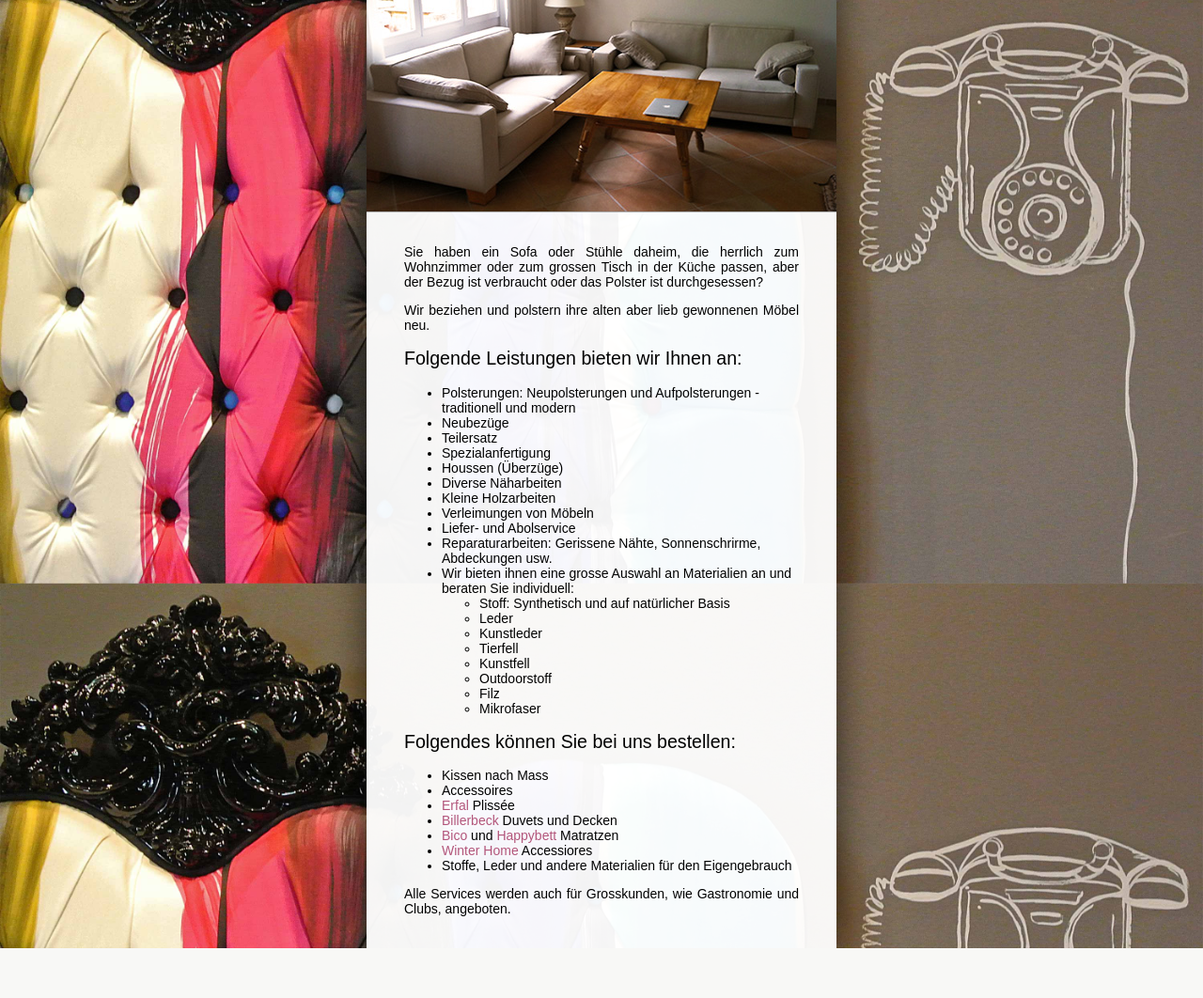
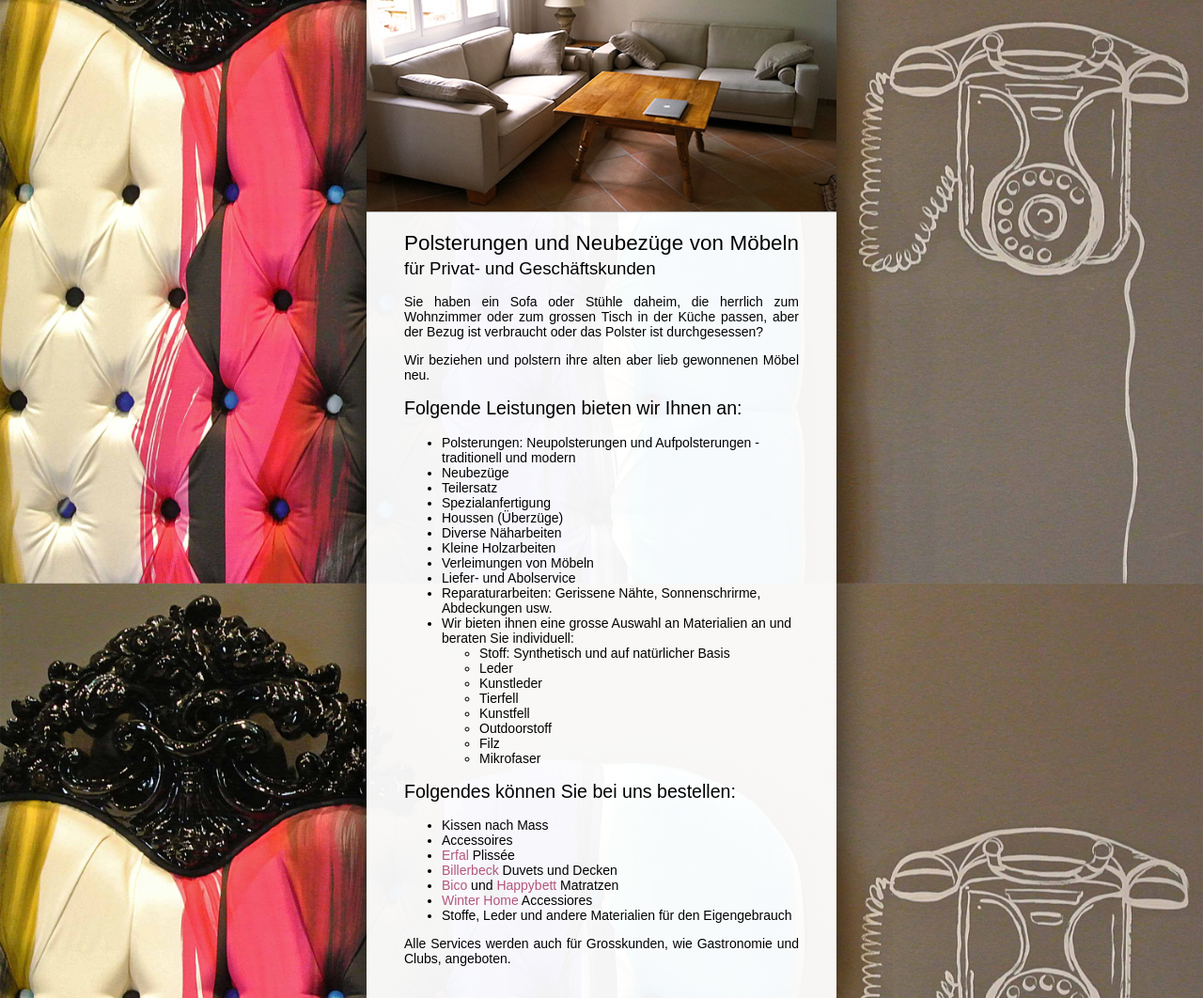
Before and after one commit to villiger/polsterwerk, a PHP site: page / in a window 1280 px wide. Shown: the part 236-1298 px from the top of the page at 94% size. Before the commit the page ends 1245 px from the top, so only its background shows below. Run offline with PHP 8.4, Linux system fonts and the light colour scheme.

Commit message:
favicon und anpassungen für seo

```diff
--- a/css/style.css
+++ b/css/style.css
@@ -25,7 +25,7 @@ h1 {
   margin-top: 50px;
 }
 html {
-  background: #000000 url(../img/bg.jpg) no-repeat center center fixed;
+  background: #000000 url(/img/bg.jpg) no-repeat center center fixed;
   -webkit-background-size: cover;
   -moz-background-size: cover;
   -o-background-size: cover;
@@ -56,7 +56,7 @@ body .main .header .logo {
   right: 40px;
   width: 300px;
   height: 101px;
-  background: url(../img/logo.png) top right no-repeat;
+  background: url(/img/logo.png) top right no-repeat;
 }
 body .main .navigation {
   height: 35px;
--- a/css/style.less
+++ b/css/style.less
@@ -36,7 +36,7 @@ h1 {
 }
 
 html {
-    background: black url(../img/bg.jpg) no-repeat center center fixed;
+    background: black url(/img/bg.jpg) no-repeat center center fixed;
     -webkit-background-size: cover;
     -moz-background-size: cover;
     -o-background-size: cover;
@@ -68,7 +68,7 @@ body {
 				right: 40px;
 				width: 300px;
 				height: 101px;
-				background: url(../img/logo.png) top right no-repeat;
+				background: url(/img/logo.png) top right no-repeat;
 			}
 		}
 
--- a/index.php
+++ b/index.php
@@ -15,14 +15,18 @@ $page = isset($_GET['page']) && !empty($_GET['page']) ? $_GET['page'] : $default
 <head>
 	<meta charset="utf-8">
 	<meta name="viewport" content="width=600">
+	<meta name="description" content="Wir polstern und beziehen ihre alten Möbel neu - Sofas, Sessel, Stühle etc.">
 	<title>Polsterwerk</title>
-	<link rel="stylesheet" href="css/style.css" type="text/css">
+	<link rel="stylesheet" href="/css/style.css" type="text/css">
+	<link rel="shortcut icon" href="/favicon.ico" type="image/x-icon">
+	<link rel="icon" href="/favicon.ico" type="image/x-icon">
 </head>
 <body>
 	<div class="main">
 		<div class="header">
 			<div class="logo"></div>
 		</div>
+		<nav>
 			<ul class="navigation">
 				<?php foreach($navigation as $id => $title): ?>
 					<li class="<?= $id ?><?php if ($id === $page): ?> selected<?php endif; ?>">
@@ -30,6 +34,7 @@ $page = isset($_GET['page']) && !empty($_GET['page']) ? $_GET['page'] : $default
 					</li>
 				<?php endforeach; ?>
 			</ul>
+		</nav>
         <?php include('pages/' . $page . '.php'); ?>
 	</div>
 </body>
--- a/pages/leistungen.php
+++ b/pages/leistungen.php
@@ -1,6 +1,7 @@
 <img class="title" src="/img/title.jpg" alt="Sofa gepolstert" />
 
 <div class="content">
+	<h1>Polsterungen und Neubezüge von Möbeln <small>für Privat- und Geschäftskunden</small></h1>
     <p>
         Sie haben ein Sofa oder Stühle daheim, die herrlich zum Wohnzimmer oder zum grossen Tisch in der Küche passen,
         aber der Bezug ist verbraucht oder das Polster ist durchgesessen?
```
Also changed, not shown: favicon.ico (added). Lines whose indentation alone changed are shown as unchanged.
